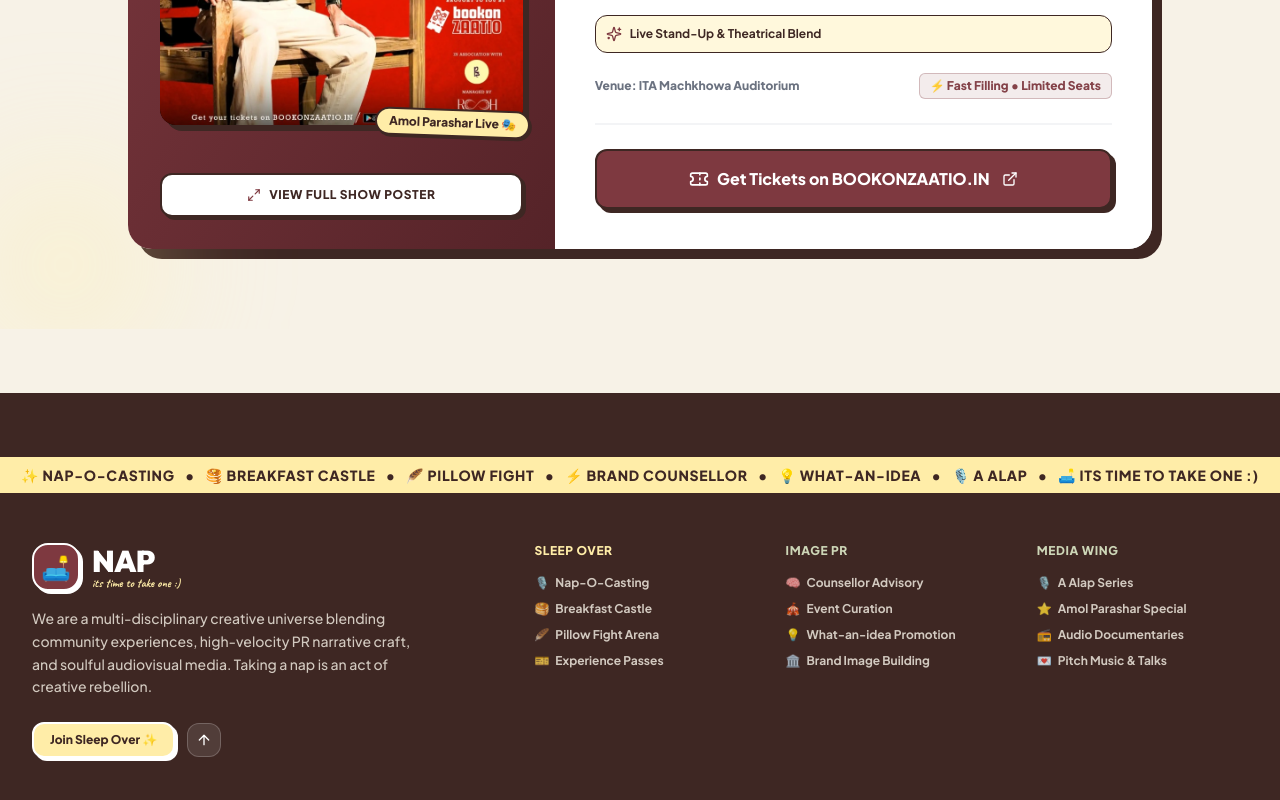
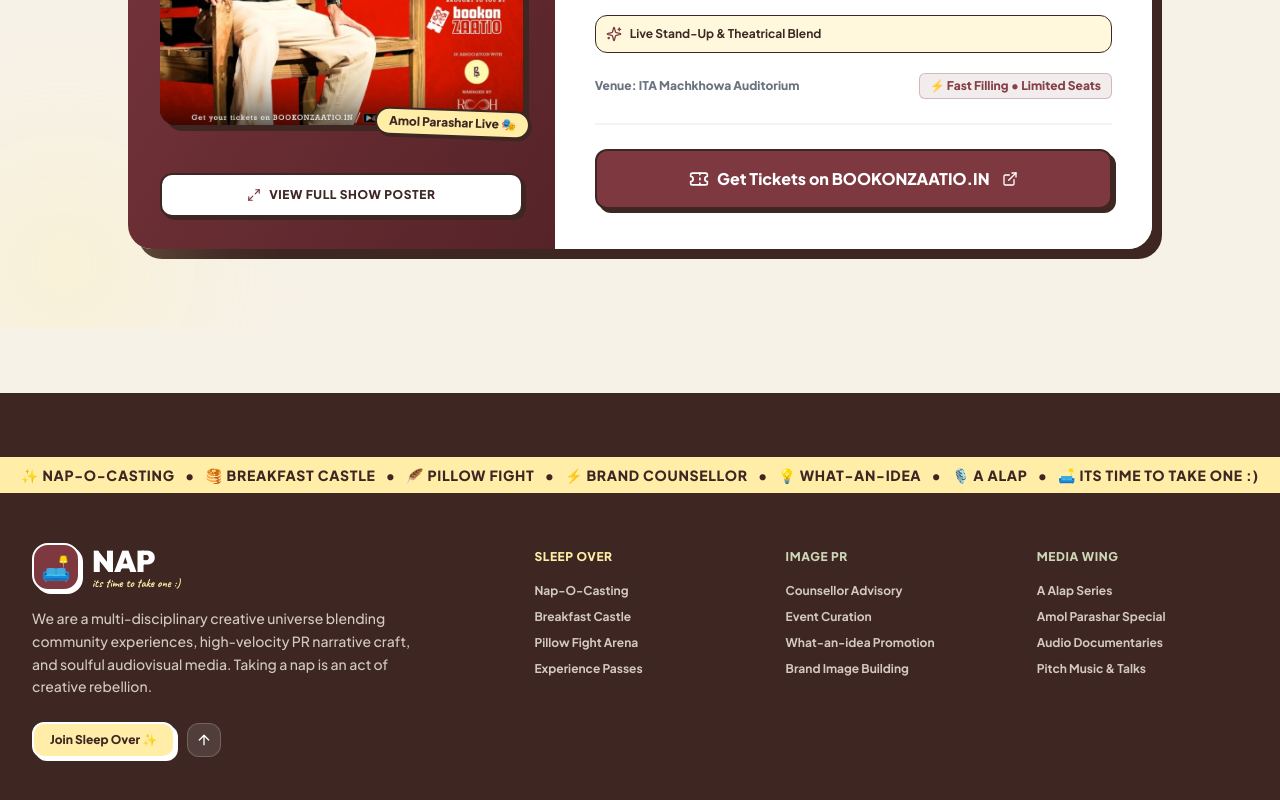
Before and after one commit to chintuniek-source/NAP, a React (Vite) app: page / in a window 1280 px wide. Shown: the part 2955-3755 px from the top of the page. Built offline with nearby package versions, Linux system fonts and the light colour scheme.

Commit message:
Remove icons from footer links

```diff
--- a/src/components/Footer.jsx
+++ b/src/components/Footer.jsx
@@ -67,28 +67,28 @@
 
           {/* Col 3: Sleep Over */}
           <div>
-            <span className="text-xs font-black uppercase tracking-wider text-[#FFEDA8] flex items-center gap-1.5">
-              <span>Sleep Over</span>
+            <span className="text-xs font-black uppercase tracking-wider text-[#FFEDA8]">
+              Sleep Over
             </span>
             <ul className="mt-4 space-y-2.5 text-xs font-bold text-[#F7F2E7]/80">
               <li>
-                <Link to="/sleep-over" className="hover:text-[#FFEDA8] transition-colors flex items-center gap-1.5">
-                  <span>🎙️</span> Nap-O-Casting
+                <Link to="/sleep-over" className="hover:text-[#FFEDA8] transition-colors">
+                  Nap-O-Casting
                 </Link>
               </li>
               <li>
-                <Link to="/sleep-over" className="hover:text-[#FFEDA8] transition-colors flex items-center gap-1.5">
-                  <span>🥞</span> Breakfast Castle
+                <Link to="/sleep-over" className="hover:text-[#FFEDA8] transition-colors">
+                  Breakfast Castle
                 </Link>
               </li>
               <li>
-                <Link to="/sleep-over" className="hover:text-[#FFEDA8] transition-colors flex items-center gap-1.5">
-                  <span>🪶</span> Pillow Fight Arena
+                <Link to="/sleep-over" className="hover:text-[#FFEDA8] transition-colors">
+                  Pillow Fight Arena
                 </Link>
               </li>
               <li>
-                <Link to="/sleep-over" className="hover:text-[#FFEDA8] transition-colors flex items-center gap-1.5">
-                  <span>🎫</span> Experience Passes
+                <Link to="/sleep-over" className="hover:text-[#FFEDA8] transition-colors">
+                  Experience Passes
                 </Link>
               </li>
             </ul>
@@ -96,28 +96,28 @@
 
           {/* Col 4: Image PR */}
           <div>
-            <span className="text-xs font-black uppercase tracking-wider text-[#CDD6B7] flex items-center gap-1.5">
-              <span>Image PR</span>
+            <span className="text-xs font-black uppercase tracking-wider text-[#CDD6B7]">
+              Image PR
             </span>
             <ul className="mt-4 space-y-2.5 text-xs font-bold text-[#F7F2E7]/80">
               <li>
-                <Link to="/image-pr" className="hover:text-[#CDD6B7] transition-colors flex items-center gap-1.5">
-                  <span>🧠</span> Counsellor Advisory
+                <Link to="/image-pr" className="hover:text-[#CDD6B7] transition-colors">
+                  Counsellor Advisory
                 </Link>
               </li>
               <li>
-                <Link to="/image-pr" className="hover:text-[#CDD6B7] transition-colors flex items-center gap-1.5">
-                  <span>🎪</span> Event Curation
+                <Link to="/image-pr" className="hover:text-[#CDD6B7] transition-colors">
+                  Event Curation
                 </Link>
               </li>
               <li>
-                <Link to="/image-pr" className="hover:text-[#CDD6B7] transition-colors flex items-center gap-1.5">
-                  <span>💡</span> What-an-idea Promotion
+                <Link to="/image-pr" className="hover:text-[#CDD6B7] transition-colors">
+                  What-an-idea Promotion
                 </Link>
               </li>
               <li>
-                <Link to="/image-pr" className="hover:text-[#CDD6B7] transition-colors flex items-center gap-1.5">
-                  <span>🏛️</span> Brand Image Building
+                <Link to="/image-pr" className="hover:text-[#CDD6B7] transition-colors">
+                  Brand Image Building
                 </Link>
               </li>
             </ul>
@@ -125,28 +125,28 @@
 
           {/* Col 5: Media Wing */}
           <div>
-            <span className="text-xs font-black uppercase tracking-wider text-[#CDD6B7] flex items-center gap-1.5">
-              <span>Media Wing</span>
+            <span className="text-xs font-black uppercase tracking-wider text-[#CDD6B7]">
+              Media Wing
             </span>
             <ul className="mt-4 space-y-2.5 text-xs font-bold text-[#F7F2E7]/80">
               <li>
-                <Link to="/media" className="hover:text-[#FFEDA8] transition-colors flex items-center gap-1.5">
-                  <span>🎙️</span> A Alap Series
+                <Link to="/media" className="hover:text-[#FFEDA8] transition-colors">
+                  A Alap Series
                 </Link>
               </li>
               <li>
-                <Link to="/#specials" className="hover:text-[#FFEDA8] transition-colors flex items-center gap-1.5">
-                  <span>⭐</span> Amol Parashar Special
+                <Link to="/#specials" className="hover:text-[#FFEDA8] transition-colors">
+                  Amol Parashar Special
                 </Link>
               </li>
               <li>
-                <Link to="/media" className="hover:text-[#FFEDA8] transition-colors flex items-center gap-1.5">
-                  <span>📻</span> Audio Documentaries
+                <Link to="/media" className="hover:text-[#FFEDA8] transition-colors">
+                  Audio Documentaries
                 </Link>
               </li>
               <li>
-                <Link to="/media" className="hover:text-[#CDD6B7] transition-colors flex items-center gap-1.5">
-                  <span>💌</span> Pitch Music & Talks
+                <Link to="/media" className="hover:text-[#CDD6B7] transition-colors">
+                  Pitch Music & Talks
                 </Link>
               </li>
             </ul>
```
